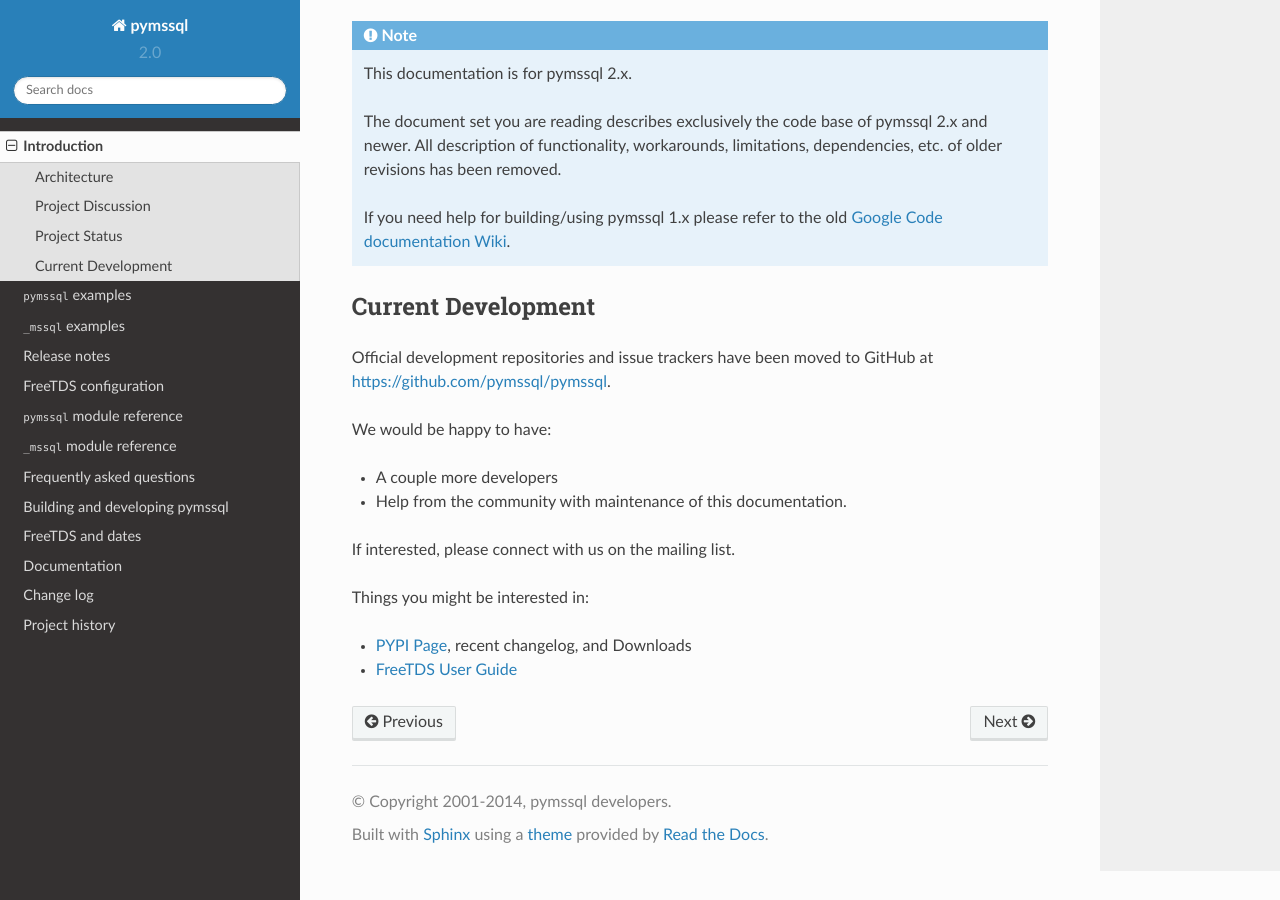
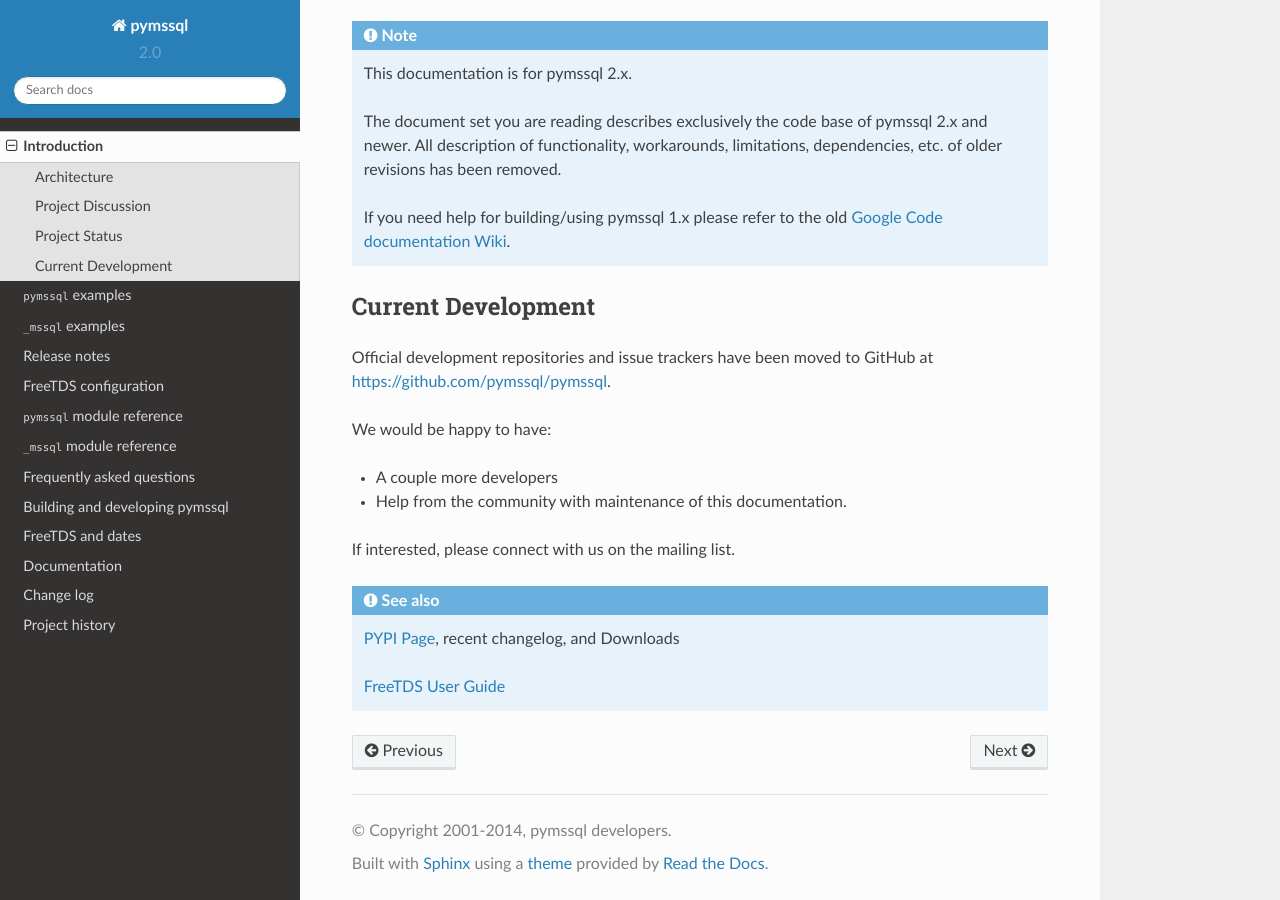
Before and after one commit to pymssql/pymssql, a Sphinx documentation site: the page built from docs/intro.rst, in a window 1280 px wide and 900 px high, scrolled down 766 px. Built offline with Sphinx 7.4.7 and the Read the Docs theme 2.0.0, drawn with Linux system fonts in a browser that asks for light colours.

```diff
--- a/docs/intro.rst
+++ b/docs/intro.rst
@@ -56,10 +56,11 @@ We would be happy to have:
 
 If interested, please connect with us on the mailing list.
 
-Things you might be interested in:
+.. seealso::
 
-* `PYPI Page`_, recent changelog, and Downloads
-* `FreeTDS User Guide`_
+  `PYPI Page`_, recent changelog, and Downloads
+
+  `FreeTDS User Guide`_
 
 .. _PYPI Page: https://pypi.python.org/pypi/pymssql/
 .. _FreeTDS User Guide: http://www.freetds.org/userguide/
```
